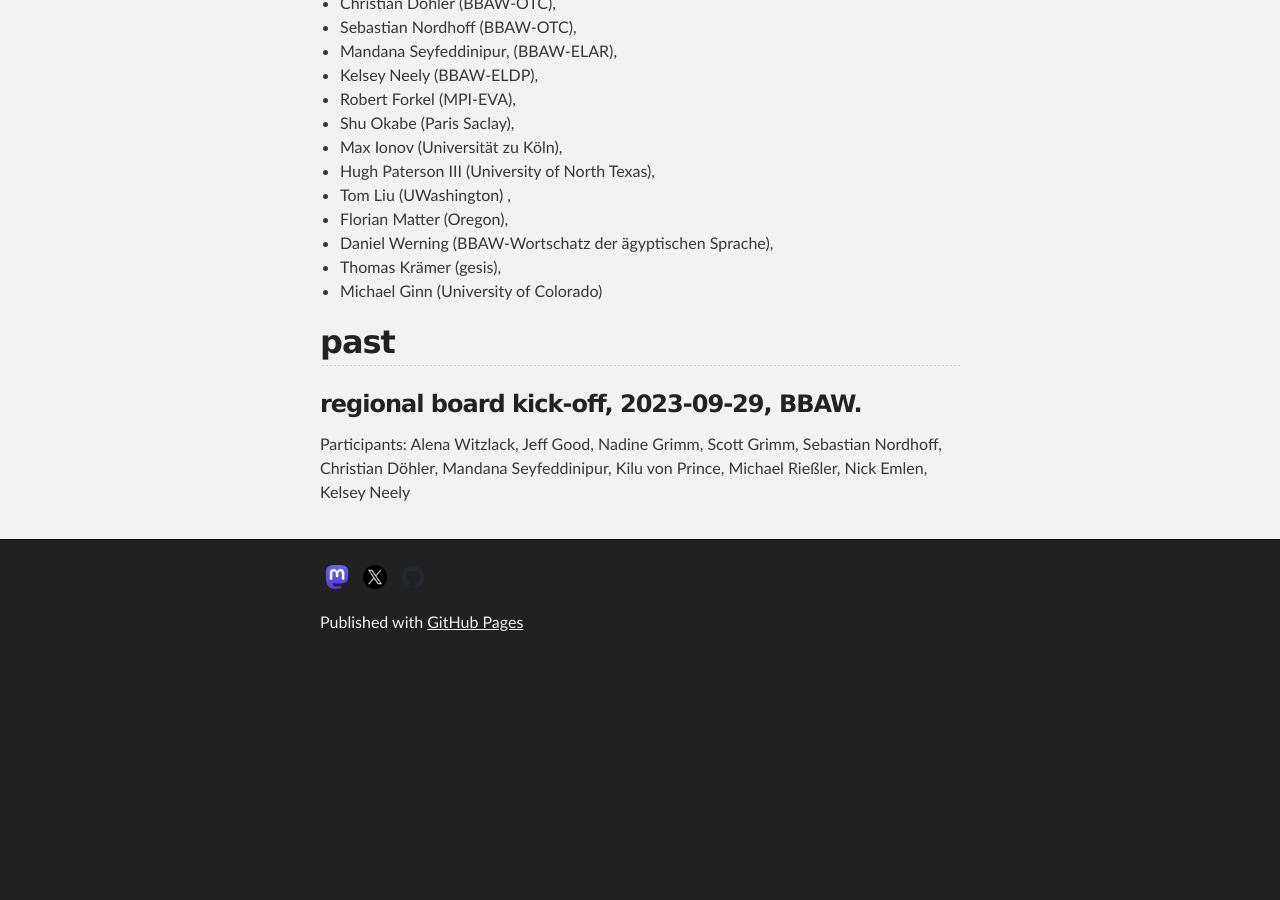
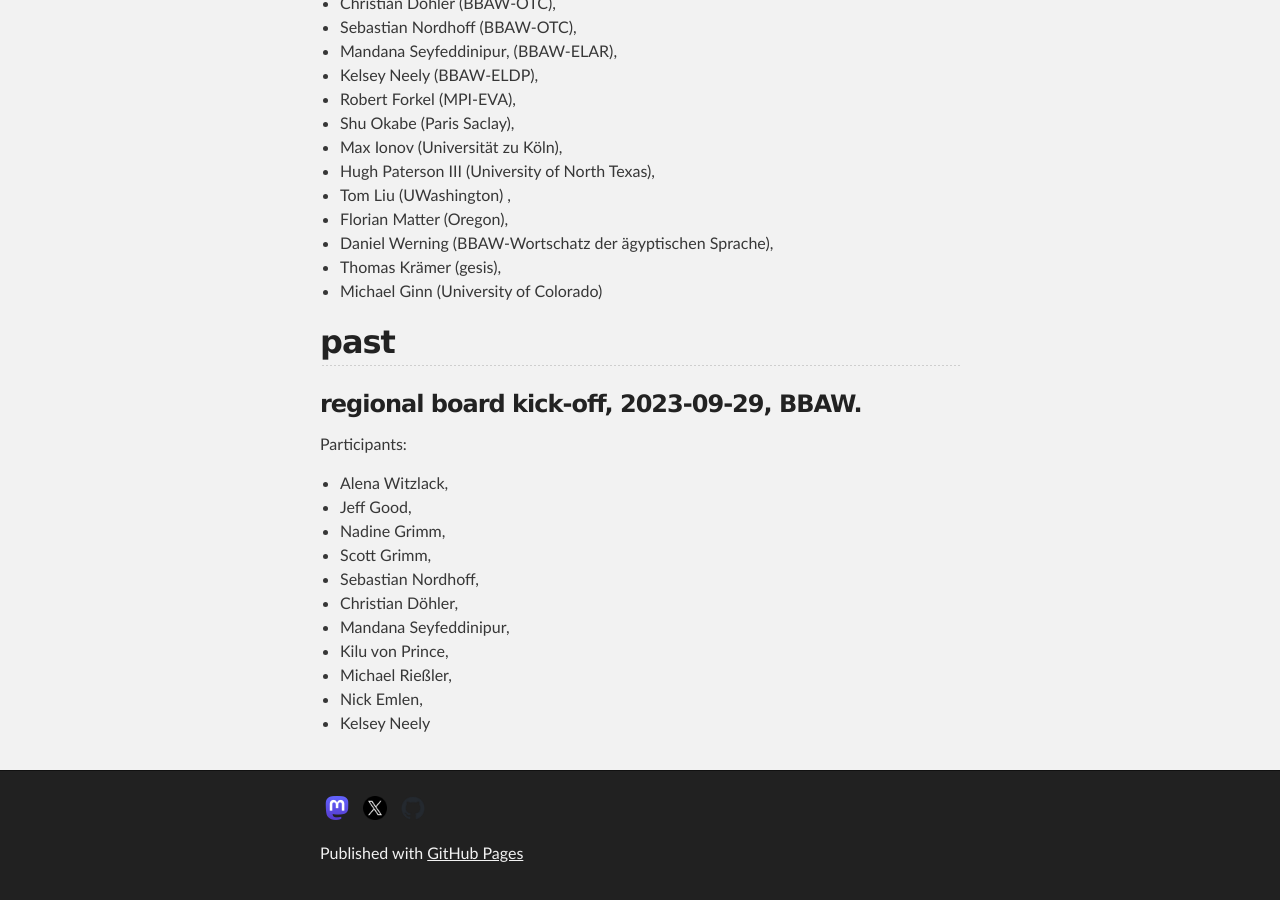
Before and after one commit to OpenTextCollections/opentextcollections.github.io, a Jekyll site: the page built from events.md, in a window 1280 px wide and 900 px high, scrolled down 643 px. Built offline with Jekyll 4.4.1, drawn with Linux system fonts in a browser that asks for light colours; before the commit the page ends 1312 px from its top, so only the background shows below that.

```diff
--- a/events.md
+++ b/events.md
@@ -25,4 +25,15 @@ Participants:
 
 ## past
 ### regional board kick-off, 2023-09-29, BBAW.
-Participants: Alena Witzlack, Jeff Good, Nadine Grimm, Scott Grimm, Sebastian Nordhoff, Christian Döhler, Mandana Seyfeddinipur, Kilu von Prince, Michael Rießler, Nick Emlen, Kelsey Neely
+Participants:
+- Alena Witzlack,
+- Jeff Good,
+- Nadine Grimm,
+- Scott Grimm,
+- Sebastian Nordhoff,
+- Christian Döhler,
+- Mandana Seyfeddinipur,
+- Kilu von Prince,
+- Michael Rießler,
+- Nick Emlen,
+- Kelsey Neely
```
